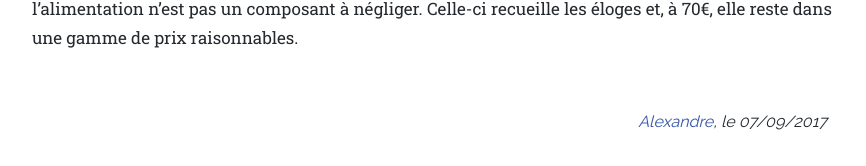
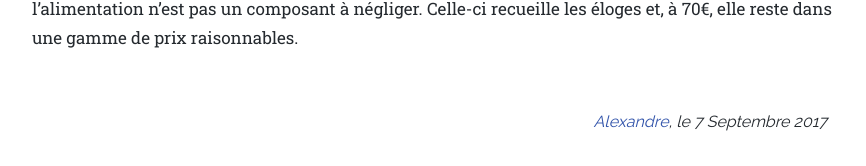
Before and after one commit to matospc/matospc.github.io, a Jekyll site: the page built from _posts/2017-9-7-Config-PC-entre-500-euros-et-800-euros-pour-jouer-en-1080p.md, in a window 1280 px wide and 900 px high, scrolled down 2657 px. Shown: the part 731-897 px from the top of the window, without its empty margins (358-1224 px from the left). Built offline with Jekyll 4.4.1, drawn with Linux system fonts in a browser that asks for light colours.

Commit message:
Date en français et e-mail @matospc.fr en fin d'article.

```diff
--- a/_layouts/post.html
+++ b/_layouts/post.html
@@ -1,6 +1,8 @@
 ---
 layout: default
 ---
+
+{% capture date_fr %}{{ page.date | date: "%-d" }}{% assign m = page.date | date: "%-m" | minus: 1 %} {{ site.data.fr.months[m] }} {{ page.date | date: "%Y" }}{% endcapture %}
 
 <div class="posts">
   <article class="post">
@@ -11,7 +13,7 @@ layout: default
     </div>
 
     <div class="date">
-      <a href="mailto:matospcfr@gmail.com" >Alexandre</a>, le {{ page.date | date: "%d/%m/%Y" }}
+      <a href="mailto:alexandre@matospc.fr" >Alexandre</a>, le {{ date_fr }}
     </div>
 
   </article>
--- a/index.html
+++ b/index.html
@@ -1,6 +1,7 @@
 ---
 layout: default
 ---
+
 
 <div class="posts">
   {% for post in site.posts limit:2 %}
@@ -12,8 +13,10 @@ layout: default
         {{ post.content }}
       </div>
 
+      {% capture date_fr %}{{ post.date | date: "%-d" }}{% assign m = post.date | date: "%-m" | minus: 1 %} {{ site.data.fr.months[m] }} {{ post.date | date: "%Y" }}{% endcapture %}
+
       <div class="date">
-        <a href="mailto:matospcfr@gmail.com" >Alexandre</a>, le {{ post.date | date: "%d/%m/%Y" }}
+        <a href="mailto:alexandre@matospc.fr" >Alexandre</a>, le {{ date_fr }}
       </div>
 
     </article>
```
